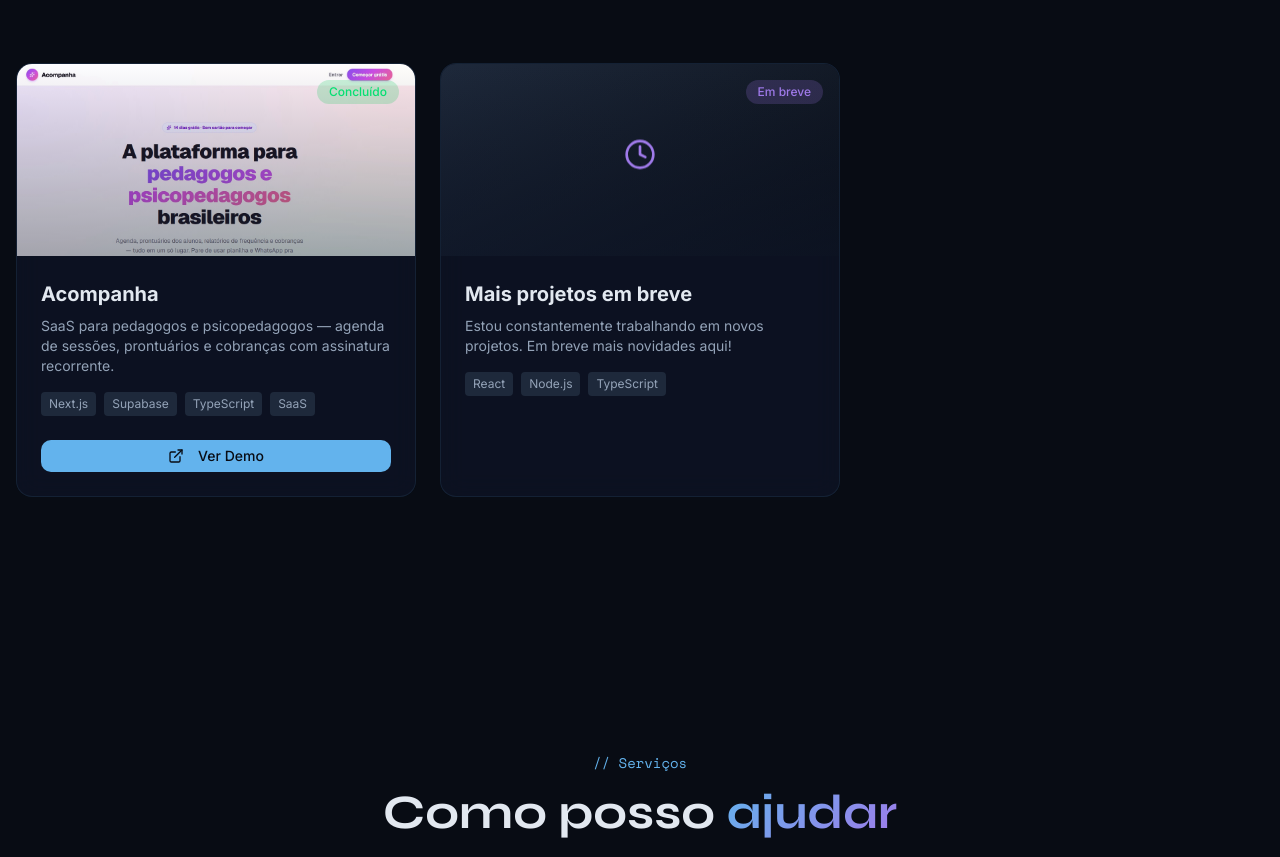
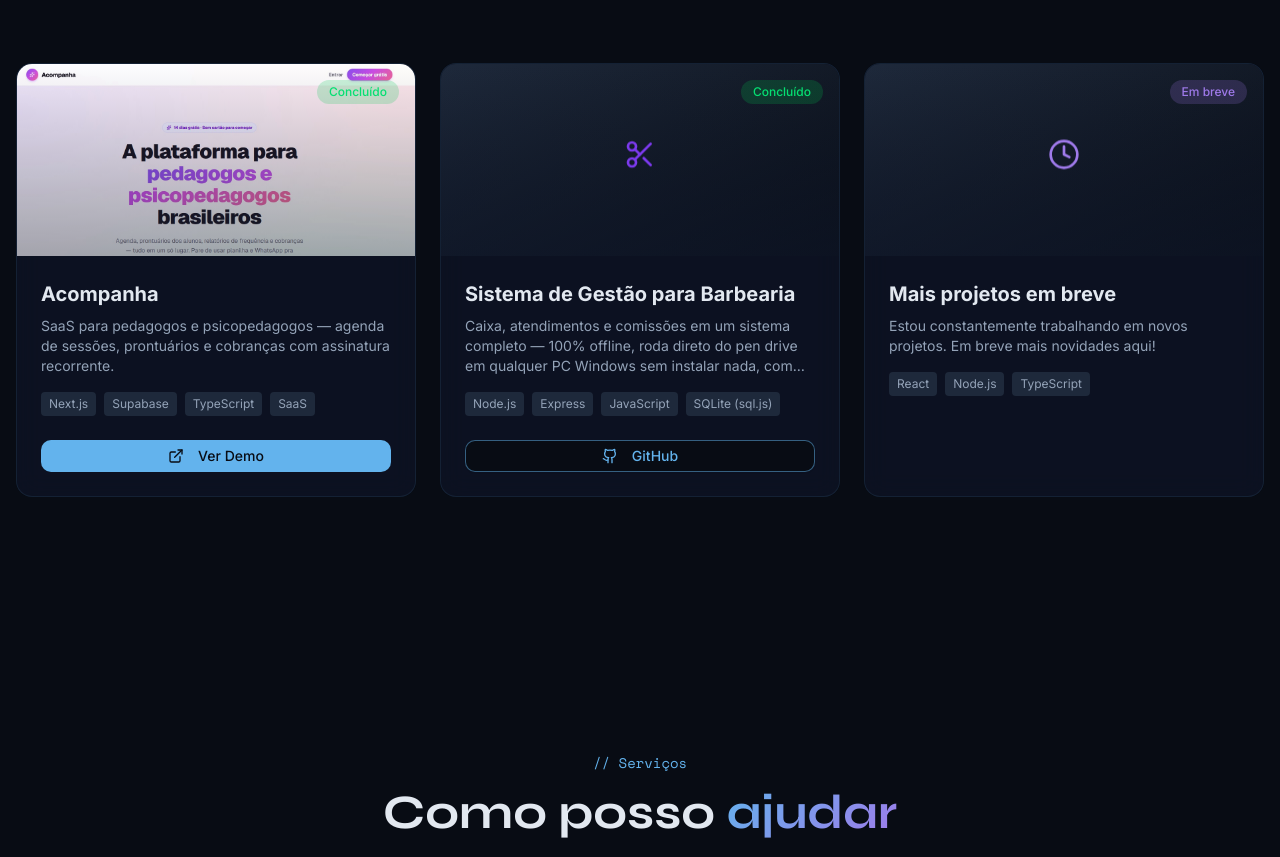
Before and after one commit to ConnorOmarley/portfolio, a Next.js app: page / in a window 1280 px wide. Shown: the part 2900-3757 px from the top of the page. Built offline with nearby package versions, Linux system fonts and the light colour scheme.

Commit message:
feat: adiciona projeto sistema de gestao para barbearia

```diff
--- a/components/projects.tsx
+++ b/components/projects.tsx
@@ -1,6 +1,6 @@
 "use client"
 
-import { ExternalLink, Github, Clock, Calendar } from 'lucide-react'
+import { ExternalLink, Github, Clock, Calendar, Scissors } from 'lucide-react'
 import { Button } from '@/components/ui/button'
 
 interface Project {
@@ -23,6 +23,14 @@ const projects: Project[] = [
     icon: <Calendar className="text-[#7c3aed]" size={32} />,
     image: '/acompanha-preview.jpeg',
     demoUrl: 'https://acompanha-kappa.vercel.app',
+  },
+  {
+    title: 'Sistema de Gestão para Barbearia',
+    description: 'Caixa, atendimentos e comissões em um sistema completo — 100% offline, roda direto do pen drive em qualquer PC Windows sem instalar nada, com relatórios financeiros protegidos por senha.',
+    tags: ['Node.js', 'Express', 'JavaScript', 'SQLite (sql.js)'],
+    status: 'completed',
+    icon: <Scissors className="text-[#7c3aed]" size={32} />,
+    githubUrl: 'https://github.com/ConnorOmarley/sistema-gestao-barbearia',
   },
   {
     title: 'Mais projetos em breve',
```
